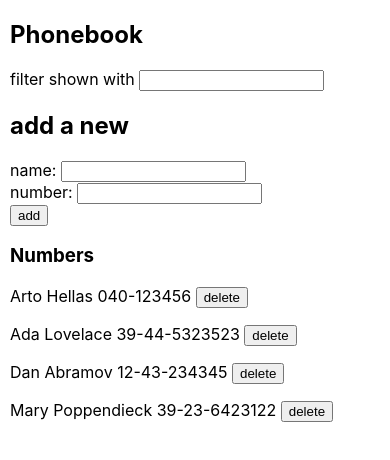
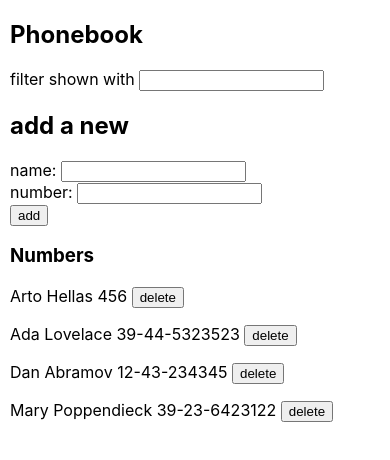
Before and after one commit to indrajeet007/fullstackopen2019_submissions, a React (Create React App) app in the folder part2/phonebook/: page / in a window 390 px wide. Shown: the top 460 px of the page. Built offline with nearby package versions, Linux system fonts and the light colour scheme; data requests are answered from the project's data file; the HTML template or start-up script is replaced by a standard one.

Commit message:
added submission work for 2.18* Phonebook step10

```diff
--- a/part2/phonebook/db.json
+++ b/part2/phonebook/db.json
@@ -2,7 +2,7 @@
   "persons": [
     {
       "name": "Arto Hellas",
-      "number": "040-123456",
+      "number": "456",
       "id": 1
     },
     {
--- a/part2/phonebook/src/App.js
+++ b/part2/phonebook/src/App.js
@@ -11,24 +11,52 @@ const App = () => {
 
   useEffect(() => {
     personService
-      .getAll()
-      .then(initialPersons => {
-        setPersons(initialPersons)
-      })
+    .getAll()
+    .then(initialPersons => {
+      setPersons(initialPersons)
+    })
   }, [])
 
-  const _pushToArr = (value) => {
-    personService
-      .createPerson(value)
+  const _pushToArr = (nameObject) => {
+    console.log('_pushToArr value: ', nameObject)
+    const final_object = persons.find(p => {
+      if(p.name === nameObject.name)
+      {
+        return p
+      }
+      return 0
+    });
+    if(final_object === undefined)
+    {
+      personService
+      .createPerson(nameObject)
       .then(returnedPerson => {
         setPersons(persons.concat(returnedPerson))
+    })
+    }
+    else
+    {
+      const person = persons.find(person => person.name === nameObject.name)
+
+      console.log(person)
+
+      personService
+      .updatePerson(final_object.id, nameObject)
+      .then(changedPerson => {
+        console.log(changedPerson)
+        setPersons(persons.map(person => person.name !== nameObject.name ? person : changedPerson))
       })
+      .catch(error => {
+        alert(
+          `error updating number to the server`
+      )
+      }
+    )
+    }
   }
 
   const _filterAsInput = ({ event, filteredName }) => {
-
     if(event.target.value === filteredName) {
-
       if(event.target.value === '') {
         return setShowAll(showAll)
       }
@@ -43,7 +71,6 @@ const App = () => {
       })
 
       setFilteredNameInput(displayFilterWise)
-
       return showAll ? persons :  displayFilterWise
     }
     else {
--- a/part2/phonebook/src/components/PersonForm.js
+++ b/part2/phonebook/src/components/PersonForm.js
@@ -21,18 +21,30 @@ const PersonForm = ({ persons, handleClick }) => {
         }
 
         if(persons.some(el => el.name === newName)) {
-          return (
-            window.alert(`${newName} is already added to phonebook`)
-          )
+            let message = `${newName} is already added to phonebook, replace the old number with a new one?`
+
+            const result = window.confirm(message)
+
+            if(result === true) {
+                console.log('in here at addPersons')
+                handleClick(nameObject)
+                setNewName('')
+                setNewNumber('')
+            }
+            else {
+                return 0
+            }
+        }
+        else {
+            handleClick(nameObject)
         }
 
-        handleClick(nameObject)
+
         // setPersons(persons.push(nameObject))
         // persons.push(nameObject)
 
 
-        setNewName('')
-        setNewNumber('')
+
         // console.log('Form persons: ', persons)
 
         return persons
--- a/part2/phonebook/src/services/persons.js
+++ b/part2/phonebook/src/services/persons.js
@@ -11,9 +11,14 @@ const createPerson = newObject => {
     return request.then(response => response.data)
 }
 
-const deletePerson = (id) => {
+const updatePerson = (id, newObject) => {
+    const request = axios.put(`${baseUrl}/${id}`, newObject)
+    return request.then(response => response.data)
+}
+
+const deletePerson = id => {
     const request = axios.delete(`${baseUrl}/${id}`)
     return request.then(response => response.data)
 }
 
-export default { getAll, createPerson, deletePerson }
+export default { getAll, createPerson, updatePerson, deletePerson }
```
